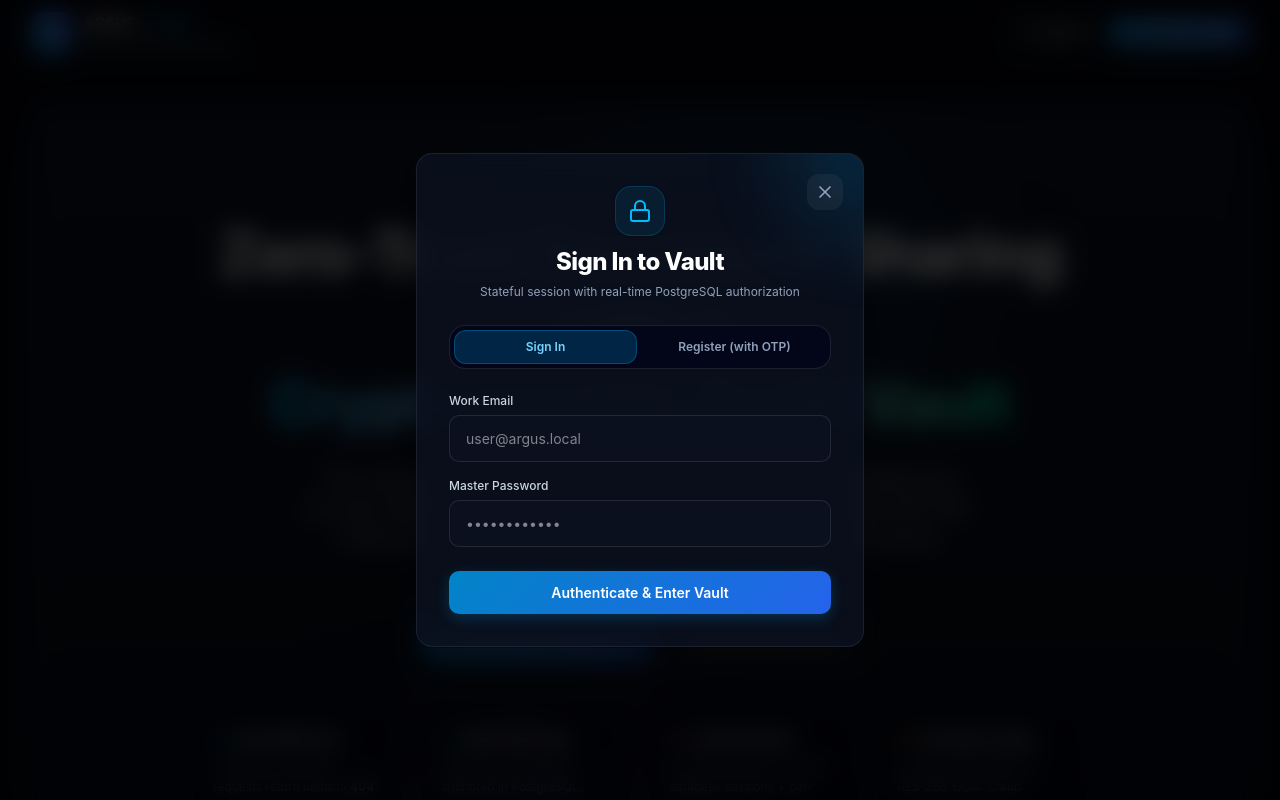
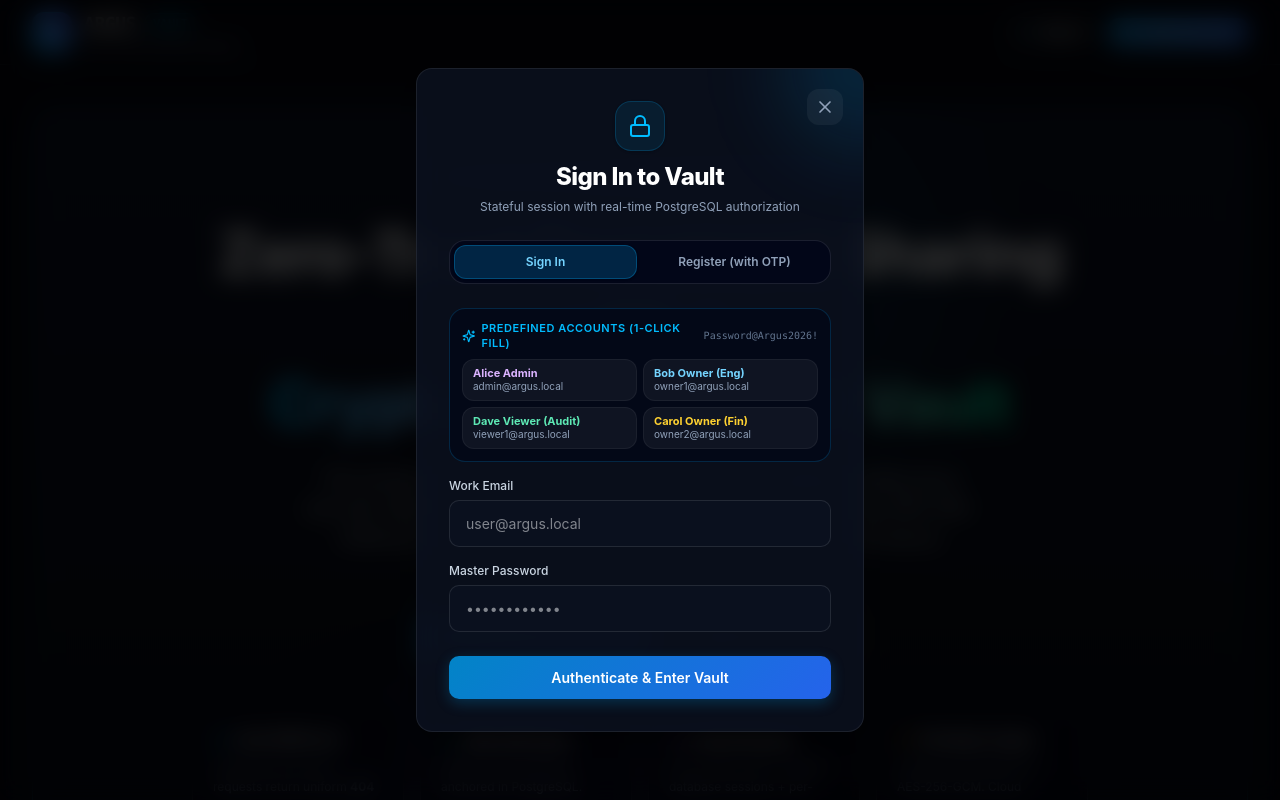
Before and after one commit to Gopibannu/Argus, a React (Vite) app in the folder client/: page / in a window 1280 px wide. Both pictures are taken after a click on the button "Sign In". Shown: the top 800 px of the page. Built offline with nearby package versions, Linux system fonts and the light colour scheme; no server answers.

Commit message:
feat(auth): embed 1-click predefined persona fill inside login modal and fix upload endpoint resilience

```diff
--- a/client/src/App.jsx
+++ b/client/src/App.jsx
@@ -338,12 +338,12 @@ export default function App() {
     setUploading(true);
 
     const formData = new FormData();
-    formData.append('document', selectedFile);
+    formData.append('file', selectedFile);
     formData.append('title', uploadTitle || selectedFile.name);
     formData.append('category', uploadCategory);
 
     try {
-      const res = await fetch('/api/documents', {
+      const res = await fetch('/api/documents/upload', {
         method: 'POST',
         headers: { 'X-CSRF-Token': csrfToken || '' },
         body: formData
--- a/client/src/components/AuthModal.jsx
+++ b/client/src/components/AuthModal.jsx
@@ -104,6 +104,82 @@ export default function AuthModal({
         {/* Mode 1: Login Form */}
         {authMode === 'login' && !otpStep && (
           <form onSubmit={onLogin} className="space-y-4">
+            {/* Quick Demo Predefined Accounts for Hackathon Judges */}
+            <div className="p-3 rounded-2xl bg-slate-950/70 border border-sky-500/20 text-xs">
+              <div className="flex items-center justify-between mb-2">
+                <span className="font-semibold text-[11px] text-sky-400 uppercase tracking-wider flex items-center gap-1.5">
+                  <Sparkles className="w-3.5 h-3.5 text-sky-400" />
+                  Predefined Accounts (1-Click Fill)
+                </span>
+                <span className="text-[10px] text-slate-500 font-mono">Password@Argus2026!</span>
+              </div>
+              <div className="grid grid-cols-2 gap-1.5">
+                <button
+                  type="button"
+                  onClick={() => {
+                    setEmail('admin@argus.local');
+                    setPassword('Password@Argus2026!');
+                  }}
+                  className={`px-2.5 py-1.5 rounded-xl text-left border transition-all cursor-pointer ${
+                    email === 'admin@argus.local'
+                      ? 'bg-purple-500/20 text-purple-200 border-purple-500/50 shadow-sm'
+                      : 'bg-white/5 hover:bg-white/10 text-slate-300 border-white/5'
+                  }`}
+                >
+                  <div className="font-bold text-[11px] text-purple-300">Alice Admin</div>
+                  <div className="text-[10px] text-slate-400 truncate">admin@argus.local</div>
+                </button>
+
+                <button
+                  type="button"
+                  onClick={() => {
+                    setEmail('owner1@argus.local');
+                    setPassword('Password@Argus2026!');
+                  }}
+                  className={`px-2.5 py-1.5 rounded-xl text-left border transition-all cursor-pointer ${
+                    email === 'owner1@argus.local'
+                      ? 'bg-sky-500/20 text-sky-200 border-sky-500/50 shadow-sm'
+                      : 'bg-white/5 hover:bg-white/10 text-slate-300 border-white/5'
+                  }`}
+                >
+                  <div className="font-bold text-[11px] text-sky-300">Bob Owner (Eng)</div>
+                  <div className="text-[10px] text-slate-400 truncate">owner1@argus.local</div>
+                </button>
+
+                <button
+                  type="button"
+                  onClick={() => {
+                    setEmail('viewer1@argus.local');
+                    setPassword('Password@Argus2026!');
+                  }}
+                  className={`px-2.5 py-1.5 rounded-xl text-left border transition-all cursor-pointer ${
+                    email === 'viewer1@argus.local'
+                      ? 'bg-emerald-500/20 text-emerald-200 border-emerald-500/50 shadow-sm'
+                      : 'bg-white/5 hover:bg-white/10 text-slate-300 border-white/5'
+                  }`}
+                >
+                  <div className="font-bold text-[11px] text-emerald-300">Dave Viewer (Audit)</div>
+                  <div className="text-[10px] text-slate-400 truncate">viewer1@argus.local</div>
+                </button>
+
+                <button
+                  type="button"
+                  onClick={() => {
+                    setEmail('owner2@argus.local');
+                    setPassword('Password@Argus2026!');
+                  }}
+                  className={`px-2.5 py-1.5 rounded-xl text-left border transition-all cursor-pointer ${
+                    email === 'owner2@argus.local'
+                      ? 'bg-amber-500/20 text-amber-200 border-amber-500/50 shadow-sm'
+                      : 'bg-white/5 hover:bg-white/10 text-slate-300 border-white/5'
+                  }`}
+                >
+                  <div className="font-bold text-[11px] text-amber-300">Carol Owner (Fin)</div>
+                  <div className="text-[10px] text-slate-400 truncate">owner2@argus.local</div>
+                </button>
+              </div>
+            </div>
+
             <div>
               <label className="block text-xs font-medium text-slate-300 mb-1.5">Work Email</label>
               <input
```
Also changed, not shown: 1 other file (tests, documents, lock files or other folders).
